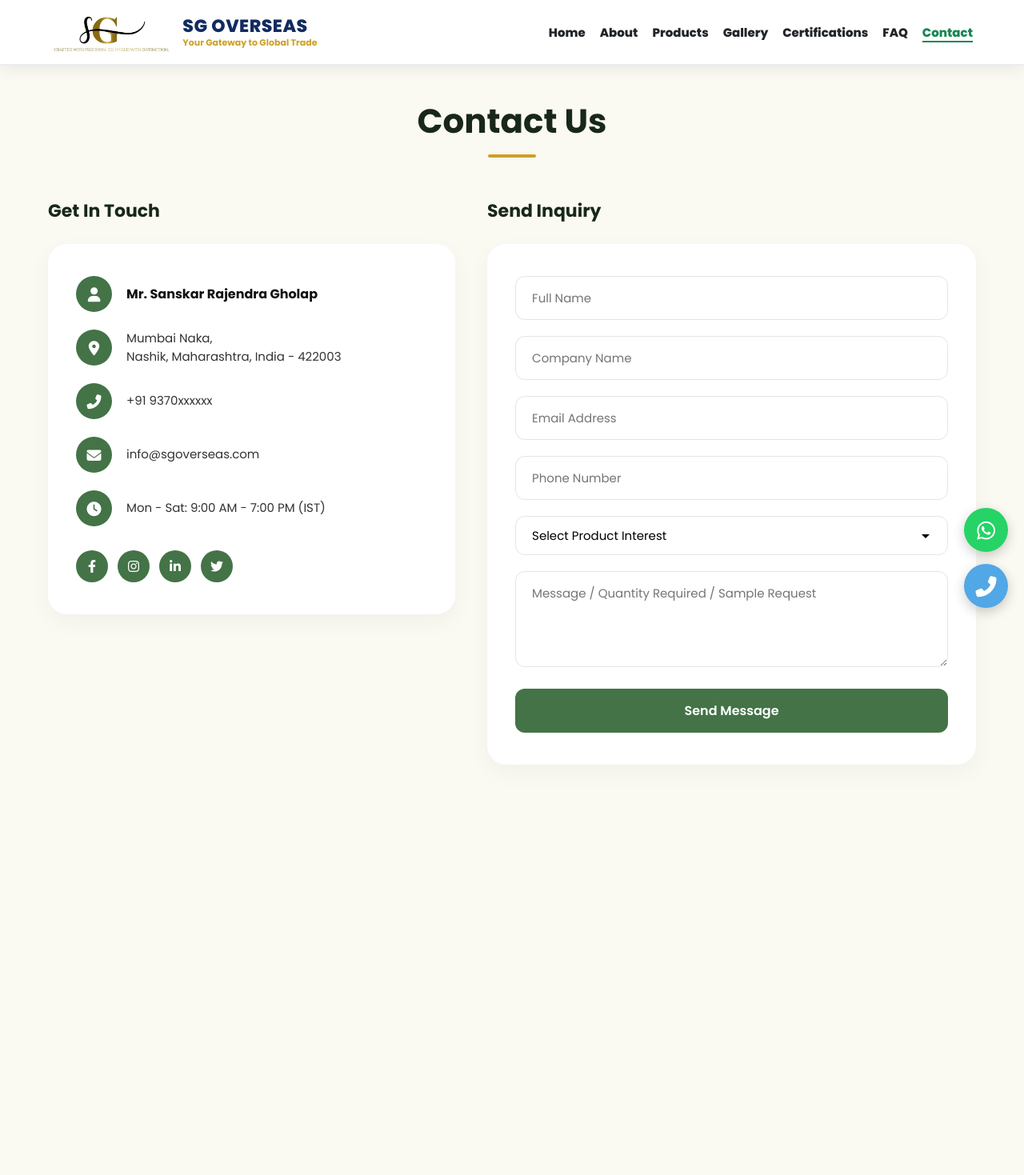
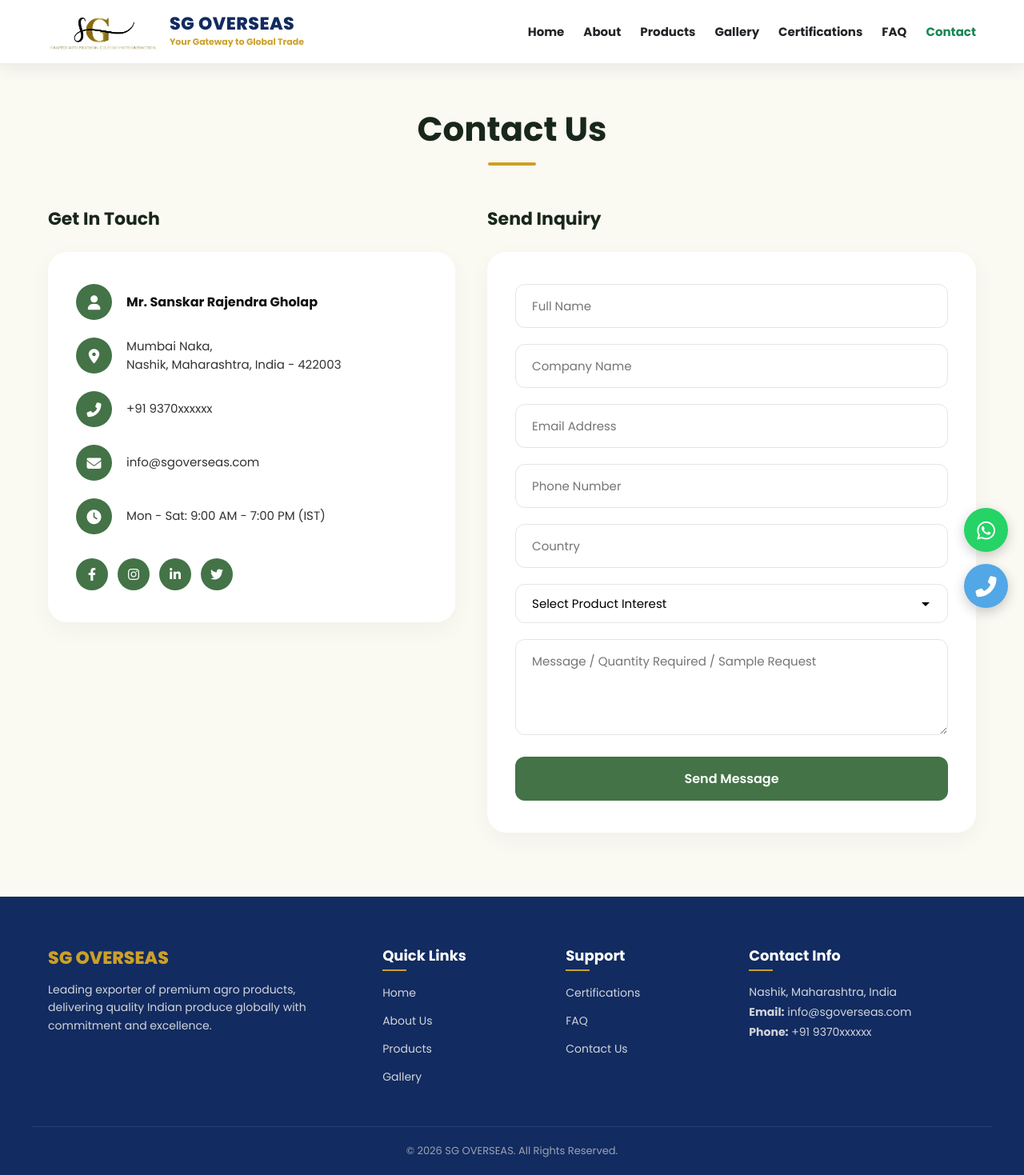
Before and after one commit to sanskar-gholap/sg-overseas, a website: page public/contact.html in a window 1280 px wide. Shown: the whole page at 80% size. Before the commit the page ends 1016 px from the top, so only its background shows below. Drawn offline with Linux system fonts and the light colour scheme.

Commit message:
Fix contact.html form action and add input name attributes

```diff
--- a/public/contact.html
+++ b/public/contact.html
@@ -9,7 +9,6 @@
     <link rel="stylesheet" href="https://cdnjs.cloudflare.com/ajax/libs/font-awesome/6.4.0/css/all.min.css">
     <link href="https://fonts.googleapis.com/css2?family=Poppins:wght@400;500;600;700;800&display=swap" rel="stylesheet">
 
-    <!-- CSS Grid Layout and Premium Design Block -->
     <style>
         * {
             margin: 0;
@@ -20,12 +19,87 @@
 
         body {
             background: #faf9f2;
+            color: #333333;
+        }
+
+        /* HEADER / NAVBAR STYLES */
+        header {
+            background: #ffffff;
+            box-shadow: 0 4px 20px rgba(0, 0, 0, 0.08);
+            position: fixed;
+            width: 100%;
+            top: 0;
+            left: 0;
+            z-index: 9999;
+            border-bottom: 1px solid #e9ecef;
+        }
+
+        .nav-container {
+            max-width: 1200px;
+            margin: 0 auto;
+            padding: 12px 20px;
+            display: flex;
+            align-items: center;
+            justify-content: space-between;
+        }
+
+        .brand-logo {
+            display: flex;
+            align-items: center;
+            text-decoration: none;
+        }
+
+        .brand-logo img {
+            height: 55px;
+            width: auto;
+            margin-right: 15px;
+            object-fit: contain;
+        }
+
+        .brand-text {
+            display: flex;
+            flex-direction: column;
+        }
+
+        .brand-title {
+            color: #122b60;
+            font-size: 22px;
+            font-weight: 800;
+            text-transform: uppercase;
+            line-height: 1.1;
+            letter-spacing: 0.5px;
+        }
+
+        .brand-subtitle {
+            color: #cca028;
+            font-size: 11px;
+            font-weight: 700;
+            margin-top: 2px;
+        }
+
+        .nav-menu {
+            display: flex;
+            list-style: none;
+            gap: 24px;
+            align-items: center;
+        }
+
+        .nav-link {
+            color: #212529;
+            font-weight: 700;
+            font-size: 15px;
+            text-decoration: none;
+            transition: color 0.3s ease;
+        }
+
+        .nav-link:hover, .nav-link.active {
+            color: #198754;
         }
 
         /* CONTACT SECTION CONTAINER */
         .contact-section {
             max-width: 1200px;
-            margin: 120px auto 60px auto; /* Compenses the fixed navbar */
+            margin: 130px auto 80px auto;
             padding: 0 20px;
         }
 
@@ -103,7 +177,6 @@
             font-size: 16px;
         }
 
-        /* SOCIAL MEDIA LINKS */
         .social-row {
             display: flex;
             gap: 12px;
@@ -186,7 +259,7 @@
             background: #122b60;
         }
 
-        /* FLOATING ACTION ICON BUTTONS (WHATSAPP & CALL) */
+        /* FLOATING ACTION BUTTONS */
         .floating-buttons {
             position: fixed;
             right: 20px;
@@ -215,46 +288,128 @@
         .float-btn.phone { background: #52a7e6; }
         .float-btn:hover { transform: scale(1.1); }
 
-        /* RESPONSIVE LAYOUT RESPONSES */
+        /* FOOTER STYLES */
+        footer {
+            background: #122b60;
+            color: #ffffff;
+            padding: 60px 0 20px 0;
+            margin-top: 60px;
+        }
+
+        .footer-container {
+            max-width: 1200px;
+            margin: 0 auto;
+            padding: 0 20px;
+            display: grid;
+            grid-template-columns: 2fr 1fr 1fr 1.5fr;
+            gap: 40px;
+        }
+
+        .footer-brand h3 {
+            font-size: 22px;
+            font-weight: 800;
+            margin-bottom: 12px;
+            color: #cca028;
+        }
+
+        .footer-brand p {
+            font-size: 14px;
+            color: #d1d5db;
+            line-height: 1.6;
+        }
+
+        .footer-col h4 {
+            font-size: 18px;
+            font-weight: 700;
+            margin-bottom: 20px;
+            color: #ffffff;
+            position: relative;
+        }
+
+        .footer-col h4::after {
+            content: '';
+            position: absolute;
+            left: 0;
+            bottom: -6px;
+            width: 30px;
+            height: 2px;
+            background: #cca028;
+        }
+
+        .footer-links {
+            list-style: none;
+        }
+
+        .footer-links li {
+            margin-bottom: 10px;
+        }
+
+        .footer-links a {
+            color: #d1d5db;
+            text-decoration: none;
+            font-size: 14px;
+            transition: 0.3s;
+        }
+
+        .footer-links a:hover {
+            color: #cca028;
+            padding-left: 5px;
+        }
+
+        .footer-bottom {
+            max-width: 1200px;
+            margin: 40px auto 0 auto;
+            padding: 20px 20px 0 20px;
+            border-top: 1px solid rgba(255, 255, 255, 0.1);
+            text-align: center;
+            font-size: 13px;
+            color: #9ca3af;
+        }
+
         @media (max-width: 992px) {
             .contact-grid {
                 grid-template-columns: 1fr;
                 gap: 30px;
+            }
+            .footer-container {
+                grid-template-columns: 1fr 1fr;
+            }
+        }
+
+        @media (max-width: 576px) {
+            .footer-container {
+                grid-template-columns: 1fr;
+            }
+            .nav-menu {
+                display: none; /* Can be toggled with a hamburger button */
             }
         }
     </style>
 </head>
 <body>
 
-    <!-- ================= NEW PREMIUM NAVBAR ================= -->
-    <nav class="navbar navbar-expand-lg fixed-top" style="background: #ffffff !important; box-shadow: 0 4px 20px rgba(0, 0, 0, 0.08) !important; padding: 10px 0 !important; border-bottom: 1px solid #e9ecef; position: fixed; width: 100%; top: 0; left: 0; z-index: 9999; display: flex !important; align-items: center !important;">
-        <div class="container" style="display: flex !important; align-items: center !important; justify-content: space-between !important; width: 90%; margin: 0 auto;">
-
-            <!-- Logo Image + Text Container Side by Side -->
-            <a class="navbar-brand" href="index.html" style="display: flex !important; flex-direction: row !important; align-items: center !important; text-decoration: none !important; margin: 0 !important; padding: 0 !important;">
-                <img src="images/logo.png" alt="SG Logo" style="height: 60px !important; width: auto !important; max-height: 60px !important; object-fit: contain !important; margin-right: 15px !important; display: inline-block !important;">
-
-                <div style="display: flex !important; flex-direction: column !important; justify-content: center !important; text-align: left !important;">
-                    <span style="color: #122b60 !important; font-size: 22px !important; font-weight: 800 !important; text-transform: uppercase !important; line-height: 1.1 !important; font-family: 'Poppins', sans-serif !important; display: block !important; letter-spacing: 0.5px !important;">SG OVERSEAS</span>
-                    <span style="color: #cca028 !important; font-size: 11px !important; font-weight: 700 !important; margin-top: 2px !important; line-height: 1 !important; font-family: 'Poppins', sans-serif !important; display: block !important;">Your Gateway to Global Trade</span>
+    <!-- ================= NAVBAR ================= -->
+    <header>
+        <div class="nav-container">
+            <a href="index.html" class="brand-logo">
+                <img src="images/logo.png" alt="SG Logo">
+                <div class="brand-text">
+                    <span class="brand-title">SG OVERSEAS</span>
+                    <span class="brand-subtitle">Your Gateway to Global Trade</span>
                 </div>
             </a>
 
-            <!-- Menu Navigation Links -->
-            <div class="collapse navbar-collapse" id="menu" style="display: flex !important; align-items: center !important;">
-                <ul class="navbar-nav ms-auto" style="display: flex !important; align-items: center !important; list-style: none !important; padding: 0 !important; margin: 0 !important; flex-direction: row !important;">
-                    <li class="nav-item"><a class="nav-link" href="index.html" style="color: #212529 !important; font-weight: 800 !important; font-size: 15px !important; margin-left: 18px !important; text-decoration: none !important;">Home</a></li>
-                    <li class="nav-item"><a class="nav-link" href="about.html" style="color: #212529 !important; font-weight: 800 !important; font-size: 15px !important; margin-left: 18px !important; text-decoration: none !important;">About</a></li>
-                    <li class="nav-item"><a class="nav-link" href="products.html" style="color: #212529 !important; font-weight: 800 !important; font-size: 15px !important; margin-left: 18px !important; text-decoration: none !important;">Products</a></li>
-                    <li class="nav-item"><a class="nav-link" href="gallery.html" style="color: #212529 !important; font-weight: 800 !important; font-size: 15px !important; margin-left: 18px !important; text-decoration: none !important;">Gallery</a></li>
-                    <li class="nav-item"><a class="nav-link" href="certifications.html" style="color: #212529 !important; font-weight: 800 !important; font-size: 15px !important; margin-left: 18px !important; text-decoration: none !important;">Certifications</a></li>
-                    <li class="nav-item"><a class="nav-link" href="faq.html" style="color: #212529 !important; font-weight: 800 !important; font-size: 15px !important; margin-left: 18px !important; text-decoration: none !important;">FAQ</a></li>
-                    <li class="nav-item"><a class="nav-link" href="contact.html" style="color: #198754 !important; font-weight: 800 !important; font-size: 15px !important; margin-left: 18px !important; text-decoration: none !important; border-bottom: 2px solid #198754;">Contact</a></li>
-                </ul>
-            </div>
-
+            <ul class="nav-menu">
+                <li><a href="index.html" class="nav-link">Home</a></li>
+                <li><a href="about.html" class="nav-link">About</a></li>
+                <li><a href="products.html" class="nav-link">Products</a></li>
+                <li><a href="gallery.html" class="nav-link">Gallery</a></li>
+                <li><a href="certifications.html" class="nav-link">Certifications</a></li>
+                <li><a href="faq.html" class="nav-link">FAQ</a></li>
+                <li><a href="contact.html" class="nav-link active">Contact</a></li>
+            </ul>
         </div>
-    </nav>
+    </header>
 
     <!-- ================= MAIN CONTACT SECTION ================= -->
     <main class="contact-section">
@@ -301,7 +456,6 @@
                         <div class="info-text">Mon - Sat: 9:00 AM - 7:00 PM (IST)</div>
                     </div>
 
-                    <!-- Social Icons Row -->
                     <div class="social-row">
                         <a href="#" class="social-btn"><i class="fab fa-facebook-f"></i></a>
                         <a href="#" class="social-btn"><i class="fab fa-instagram"></i></a>
@@ -316,36 +470,40 @@
             <div>
                 <h2 class="column-heading">Send Inquiry</h2>
                 <div class="form-card">
-                    <form action="#" method="POST">
+                    <form action="/enquiry" method="POST">
 
                         <div class="form-group">
-                            <input type="text" class="form-control" placeholder="Full Name" required>
+                            <input type="text" name="name" class="form-control" placeholder="Full Name" required>
                         </div>
 
                         <div class="form-group">
-                            <input type="text" class="form-control" placeholder="Company Name">
+                            <input type="text" name="company" class="form-control" placeholder="Company Name">
                         </div>
 
                         <div class="form-group">
-                            <input type="email" class="form-control" placeholder="Email Address" required>
+                            <input type="email" name="email" class="form-control" placeholder="Email Address" required>
                         </div>
 
                         <div class="form-group">
-                            <input type="tel" class="form-control" placeholder="Phone Number" required>
+                            <input type="tel" name="phone" class="form-control" placeholder="Phone Number" required>
                         </div>
 
                         <div class="form-group">
-                            <select class="form-control" required>
+                            <input type="text" name="country" class="form-control" placeholder="Country" required>
+                        </div>
+
+                        <div class="form-group">
+                            <select name="product" class="form-control" required>
                                 <option value="" disabled selected>Select Product Interest</option>
-                                <option value="onions">Fresh Onions</option>
-                                <option value="pulses">Pulses & Grains</option>
-                                <option value="spices">Spices Powder</option>
-                                <option value="other">Other Agro Products</option>
+                                <option value="Fresh Onions">Fresh Onions</option>
+                                <option value="Pulses & Grains">Pulses & Grains</option>
+                                <option value="Spices Powder">Spices Powder</option>
+                                <option value="Other Agro Products">Other Agro Products</option>
                             </select>
                         </div>
 
                         <div class="form-group">
-                            <textarea class="form-control" placeholder="Message / Quantity Required / Sample Request" required></textarea>
+                            <textarea name="message" class="form-control" placeholder="Message / Quantity Required / Sample Request" required></textarea>
                         </div>
 
                         <button type="submit" class="submit-btn">Send Message</button>
@@ -359,7 +517,7 @@
 
     <!-- ================= FLOATING ACTION SIDEBAR BUTTONS ================= -->
     <div class="floating-buttons">
-        <a href="https//wa.me/919370xxxxxx" target="_blank" class="float-btn whatsapp">
+        <a href="https://wa.me/919370xxxxxx" target="_blank" class="float-btn whatsapp">
             <i class="fab fa-whatsapp"></i>
         </a>
         <a href="tel:+919370xxxxxx" class="float-btn phone">
@@ -367,5 +525,47 @@
         </a>
     </div>
 
+    <!-- ================= FOOTER ================= -->
+    <footer>
+        <div class="footer-container">
+            <div class="footer-brand">
+                <h3>SG OVERSEAS</h3>
+                <p>Leading exporter of premium agro products, delivering quality Indian produce globally with commitment and excellence.</p>
+            </div>
+
+            <div class="footer-col">
+                <h4>Quick Links</h4>
+                <ul class="footer-links">
+                    <li><a href="index.html">Home</a></li>
+                    <li><a href="about.html">About Us</a></li>
+                    <li><a href="products.html">Products</a></li>
+                    <li><a href="gallery.html">Gallery</a></li>
+                </ul>
+            </div>
+
+            <div class="footer-col">
+                <h4>Support</h4>
+                <ul class="footer-links">
+                    <li><a href="certifications.html">Certifications</a></li>
+                    <li><a href="faq.html">FAQ</a></li>
+                    <li><a href="contact.html">Contact Us</a></li>
+                </ul>
+            </div>
+
+            <div class="footer-col">
+                <h4>Contact Info</h4>
+                <p style="font-size: 14px; color: #d1d5db; line-height: 1.8;">
+                    Nashik, Maharashtra, India<br>
+                    <strong>Email:</strong> info@sgoverseas.com<br>
+                    <strong>Phone:</strong> +91 9370xxxxxx
+                </p>
+            </div>
+        </div>
+
+        <div class="footer-bottom">
+            <p>&copy; 2026 SG OVERSEAS. All Rights Reserved.</p>
+        </div>
+    </footer>
+
 </body>
 </html>
```
